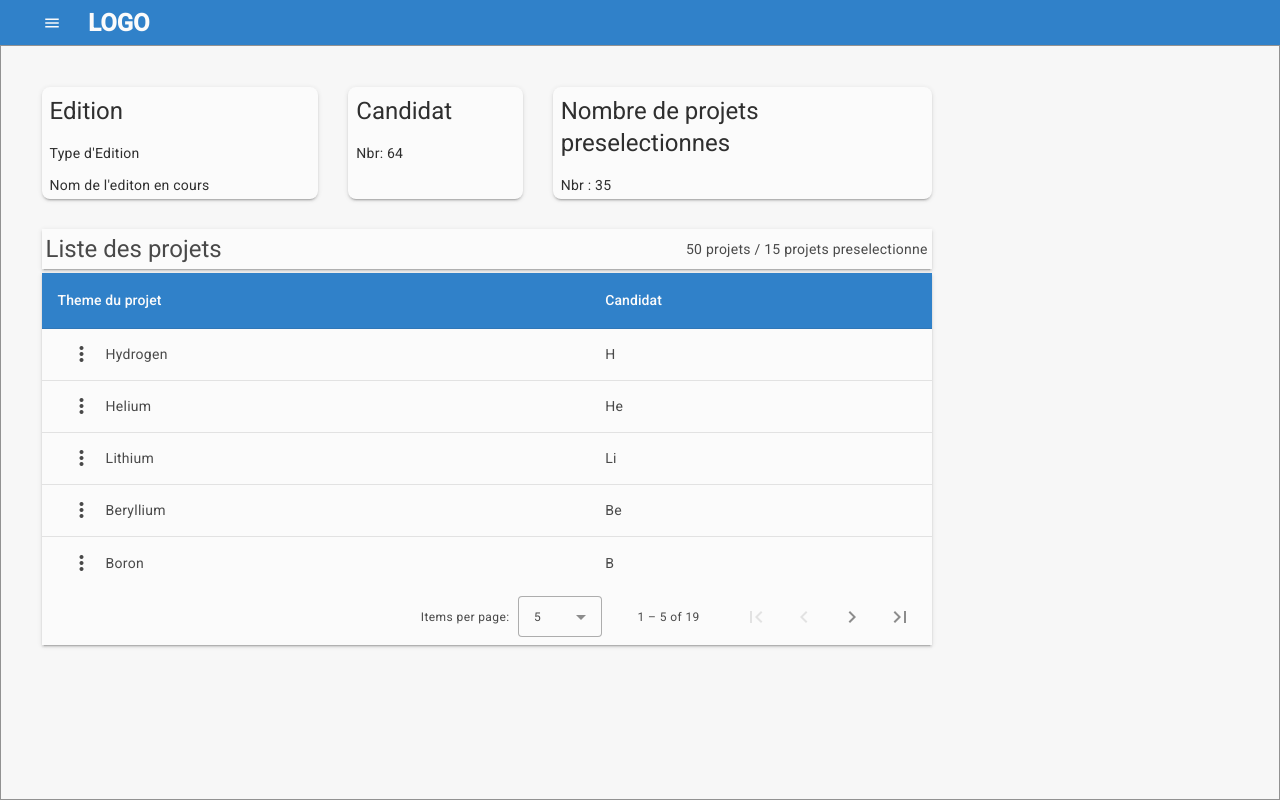
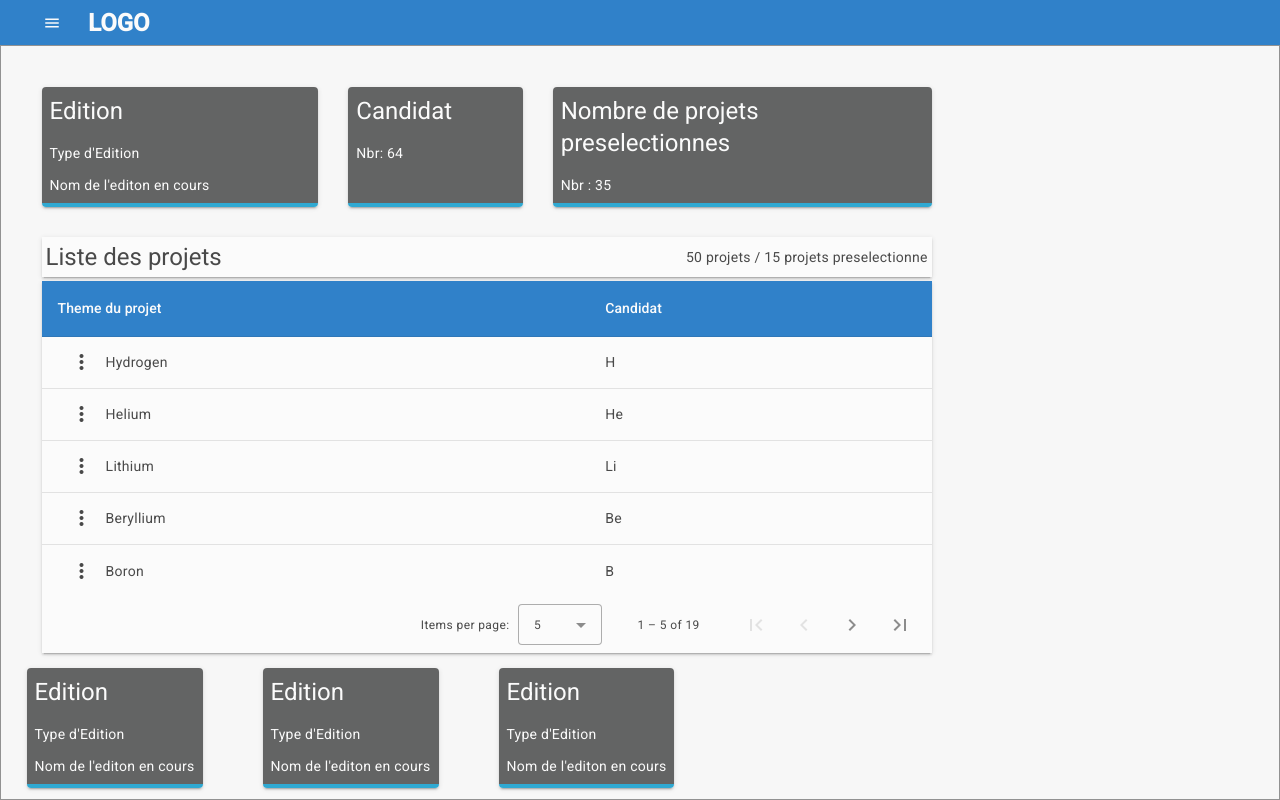
Before and after one commit to zila-s/bbst24, an Angular app: page / in a window 1280 px wide. Built offline with nearby package versions, Linux system fonts and the light colour scheme.

Commit message:
Feat responsive with flex

```diff
--- a/src/app/admin/dashbord/dashbord.component.css
+++ b/src/app/admin/dashbord/dashbord.component.css
@@ -26,9 +26,31 @@
   }
 
   .bbst-x{
-    background-color: #fff;
-    height: 14vh;
-    color: #000;
+    background: linear-gradient(to top,  #0099cc 3%, #424343 3%);;
+    position: relative;
+    height: 15vh;
+    color: #fff;
     padding: 8px;
-    border-radius: 8px;
+    border-radius: 4px;
+
   }
+
+  .all-items{
+    display: flex;
+    justify-content: start;
+    flex-wrap: wrap;
+    gap: 50px 60px;
+    flex: 1 1 auto;
+  }
+
+  @media only screen and (max-width: 768px) {
+    /* For mobile phones: */
+   .bbst-x{
+    flex: 50%;
+    height: auto;
+   }
+
+   .mat-mdc-table {
+    display: none !important;
+   }
+  }
--- a/src/app/admin/dashbord/dashbord.component.html
+++ b/src/app/admin/dashbord/dashbord.component.html
@@ -12,6 +12,7 @@
       <div class="bbst-x mat-elevation-z2">
         <h1>Candidat</h1>
         <p>Nbr: 64</p>
+        <p></p>
       </div>
     </div>
 
@@ -27,4 +28,22 @@
       <app-liste-projet></app-liste-projet>
     </div>
   </section>
+
+  <section class="all-items">
+    <div class="bbst-x mat-elevation-z2">
+      <h1>Edition</h1>
+      <p>Type d'Edition</p>
+      <p>Nom de l'editon en cours</p>
+    </div>
+    <div class="bbst-x mat-elevation-z2">
+      <h1>Edition</h1>
+      <p>Type d'Edition</p>
+      <p>Nom de l'editon en cours</p>
+    </div>
+    <div class="bbst-x mat-elevation-z2">
+      <h1>Edition</h1>
+      <p>Type d'Edition</p>
+      <p>Nom de l'editon en cours</p>
+    </div>
+  </section>
 </section>
--- a/src/app/admin/projet/liste-projet/liste-projet.component.css
+++ b/src/app/admin/projet/liste-projet/liste-projet.component.css
@@ -9,6 +9,7 @@
     display: flex;
     justify-content: space-between;
     align-items: center;
+    flex-wrap: wrap;
     margin-bottom:4px ;
 }
 
@@ -17,3 +18,11 @@ h1,p{
     margin: 0;
     padding: 0;
 }
+
+/* @media only screen and (max-width: 768px) {
+
+
+   .mat-mdc-table {
+    display: none !important;
+   }
+  } */
--- a/src/app/app.component.html
+++ b/src/app/app.component.html
@@ -20,7 +20,7 @@
   </div>
 </header>
 <mat-drawer-container class="example-container" autosize>
-  <mat-drawer #drawer class="example-sidenav" mode="side">
+  <mat-drawer #drawer  class="example-sidenav" mode="side">
 
     <app-side-bar></app-side-bar>
   </mat-drawer>
```
